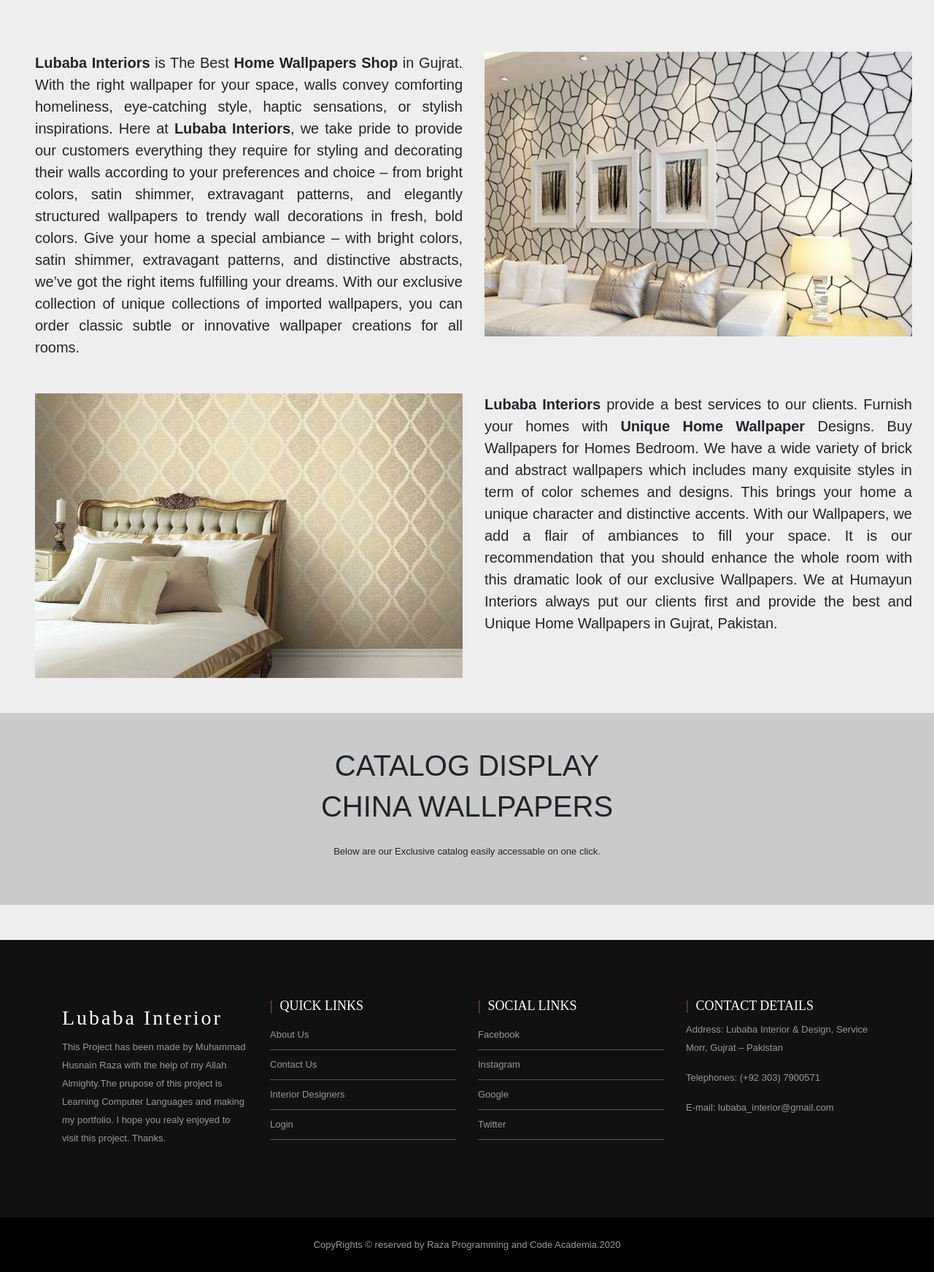
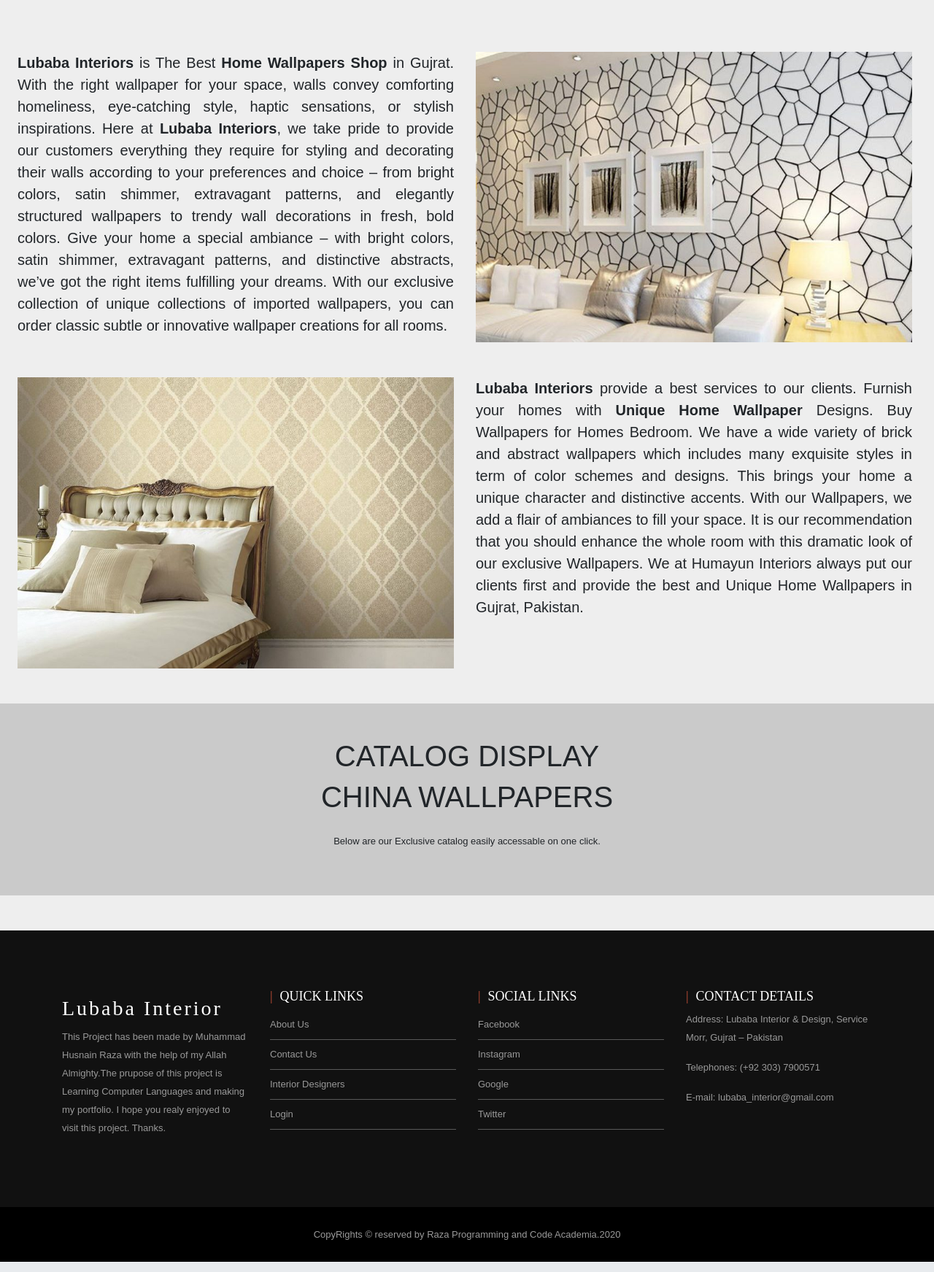
Before and after one commit to RazaCodeAcademy/Wallpaper-and-Interior-Design-Laravel-Project, a Laravel app: page / in a window 1280 px wide. Shown: the part 643-2386 px from the top of the page at 73% size. Run offline with Laravel 8, Linux system fonts and the light colour scheme; data that the repository does not hold is empty; some libraries are stand-ins or nearby versions.

Commit message:
Init commit

```diff
--- a/resources/views/index.blade.php
+++ b/resources/views/index.blade.php
@@ -8,7 +8,7 @@
             <div class="logo-text"><h1>Lubaba Interior Design And Wallpaper</h1></div>
         </div>
     </div>
-    <div class="pl-5 mt-4">
+    <div class="pl-4 mt-4">
         <div class="row w-100">
             <div class="col-md-6 mt-5 text-justify" style="font-size:20px;">
                 <strong>Lubaba Interiors</strong> is The Best <strong>Home Wallpapers Shop</strong> in Gujrat.
@@ -28,7 +28,7 @@
             </div>
         </div>
     </div>
-    <div class="pl-5">
+    <div class="pl-4">
         <div class="row w-100">
             <div class="col-md-6 mt-5 w-100">
                 <img src="/images/wallpapers-1.jpg" class="w-100" alt="">
@@ -52,7 +52,7 @@
         <h1>CHINA WALLPAPERS</h1><br>
        <p>Below are our Exclusive catalog easily accessable on one click.</p>
     </div>
-    <div class="pl-5 mt-5">
+    <div class="pl-4 mt-5">
         <div class="row w-100">
         @foreach($posts as $post)
             <div class="col-md-4 mb-5 card-class">
```
